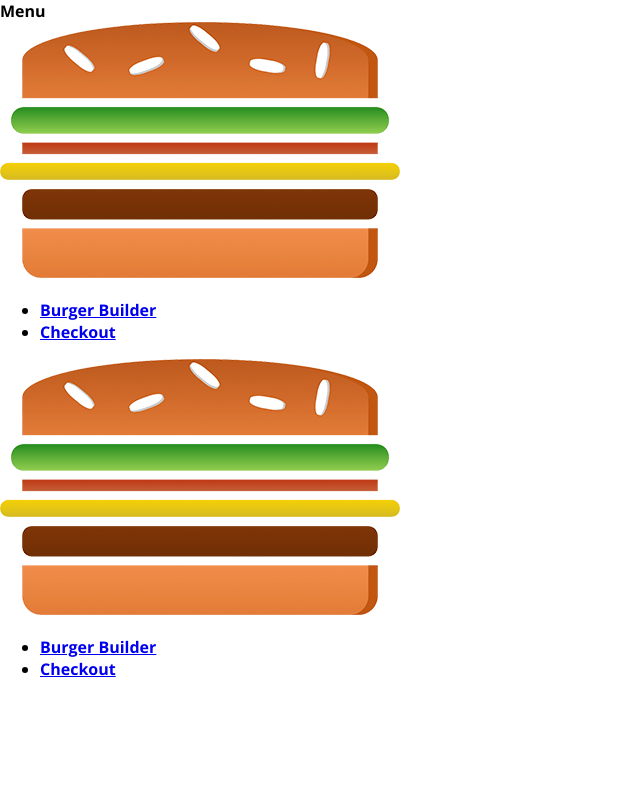
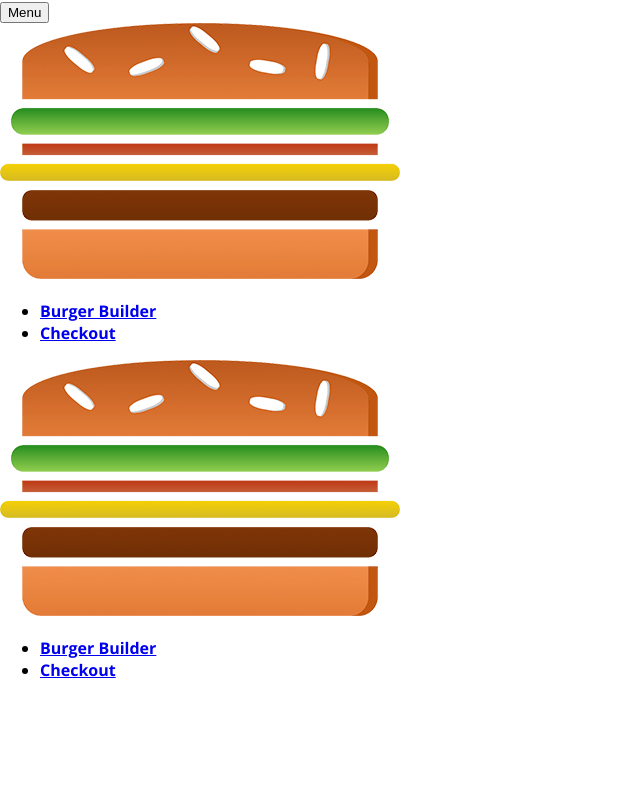
Before and after one commit to sarahbethfry/burger-builder, a React app: page / in a window 1280 px wide. Shown: the top 800 px of the page, without its empty margins (0-640 px from the left). Built offline with nearby package versions, Linux system fonts and the light colour scheme; the HTML template or start-up script is replaced by a standard one.

Commit message:
Sidebar toggled when menu button pressed

```diff
--- a/src/App.jsx
+++ b/src/App.jsx
@@ -5,11 +5,9 @@ import BurgerBuilder from "./containers/BurgerBuilder/BurgerBuilder";
 class App extends Component {
   render() {
     return (
-      <div>
-        <Layout>
-          <BurgerBuilder />
-        </Layout>
-      </div>
+      <Layout>
+        <BurgerBuilder />
+      </Layout>
     );
   }
 }
--- a/src/components/Layout/Layout.jsx
+++ b/src/components/Layout/Layout.jsx
@@ -1,15 +1,36 @@
-import React from "react";
+import React, { Component } from "react";
 import Aux from "../../hoc/Aux";
 import classes from "./Layout.css";
 import Toolbar from "../Navigation/Toolbar/Toolbar";
 import SideDrawer from "../Navigation/SideDrawer/SideDrawer";
 
-const layout = (props) => (
-  <Aux>
-    <Toolbar />
-    <SideDrawer />
-    <main className={classes.Content}>{props.children}</main>
-  </Aux>
-);
+class Layout extends Component {
+  state = {
+    showSideDrawer: false,
+  };
 
-export default layout;
+  closeSideDrawerHandler = () => {
+    this.setState({ showSideDrawer: false });
+  };
+
+  openSideDrawerHandler = () => {
+    this.setState((prevState) => {
+      return { showSideDrawer: !prevState.showSideDrawer };
+    });
+  };
+
+  render() {
+    return (
+      <Aux>
+        <Toolbar openSideDrawer={this.openSideDrawerHandler} />
+        <SideDrawer
+          open={this.state.showSideDrawer}
+          closed={this.closeSideDrawerHandler}
+        />
+        <main className={classes.Content}>{this.props.children}</main>
+      </Aux>
+    );
+  }
+}
+
+export default Layout;
--- a/src/components/Navigation/SideDrawer/SideDrawer.css
+++ b/src/components/Navigation/SideDrawer/SideDrawer.css
@@ -18,10 +18,10 @@
   }
 }
 
-.open {
+.Open {
   transform: translateX(0);
 }
 
-.close {
-  transform: translateX(-100);
+.Close {
+  transform: translateX(-100%);
 }
--- a/src/components/Navigation/SideDrawer/SideDrawer.jsx
+++ b/src/components/Navigation/SideDrawer/SideDrawer.jsx
@@ -2,15 +2,25 @@ import React from "react";
 import Logo from "../../Logo/Logo";
 import NavItems from "../NavItems/NavItems";
 import classes from "./SideDrawer.css";
+import Backdrop from "../../UI/Backdrop/Backdrop";
+import Aux from "../../../hoc/Aux";
 
 const sideDrawer = (props) => {
+  let attachedClasses = [classes.SideDrawer, classes.Close];
+
+  if (props.open) {
+    attachedClasses = [classes.SideDrawer, classes.Open];
+  }
   return (
-    <div className={classes.SideDrawer}>
-      <Logo height="11%" />
-      <nav>
-        <NavItems />
-      </nav>
-    </div>
+    <Aux>
+      <Backdrop show={props.open} clicked={props.closed} />
+      <div className={attachedClasses.join(" ")}>
+        <Logo height="11%" />
+        <nav>
+          <NavItems />
+        </nav>
+      </div>
+    </Aux>
   );
 };
 
--- a/src/components/Navigation/Toolbar/Toolbar.jsx
+++ b/src/components/Navigation/Toolbar/Toolbar.jsx
@@ -2,10 +2,13 @@ import React from "react";
 import classes from "./Toolbar.css";
 import Logo from "../../Logo/Logo";
 import NavItems from "../NavItems/NavItems";
+import Button from "../../UI/Button/Button";
 
 const toolbar = (props) => (
   <header className={classes.Toolbar}>
-    <div>Menu</div>
+    <Button clicked={props.openSideDrawer} btnType="Menu">
+      Menu
+    </Button>
     <Logo height="80%" />
     <nav className={classes.DesktopOnly}>
       <NavItems />
--- a/src/components/UI/Button/Button.css
+++ b/src/components/UI/Button/Button.css
@@ -16,9 +16,14 @@
 }
 
 .Success {
-    color: #5C9210;
+  color: #5c9210;
 }
 
 .Danger {
   color: #944317;
 }
+
+.Menu {
+  color: white;
+  border-radius: 5px;
+}
```
Lines whose indentation alone changed are shown as unchanged.
